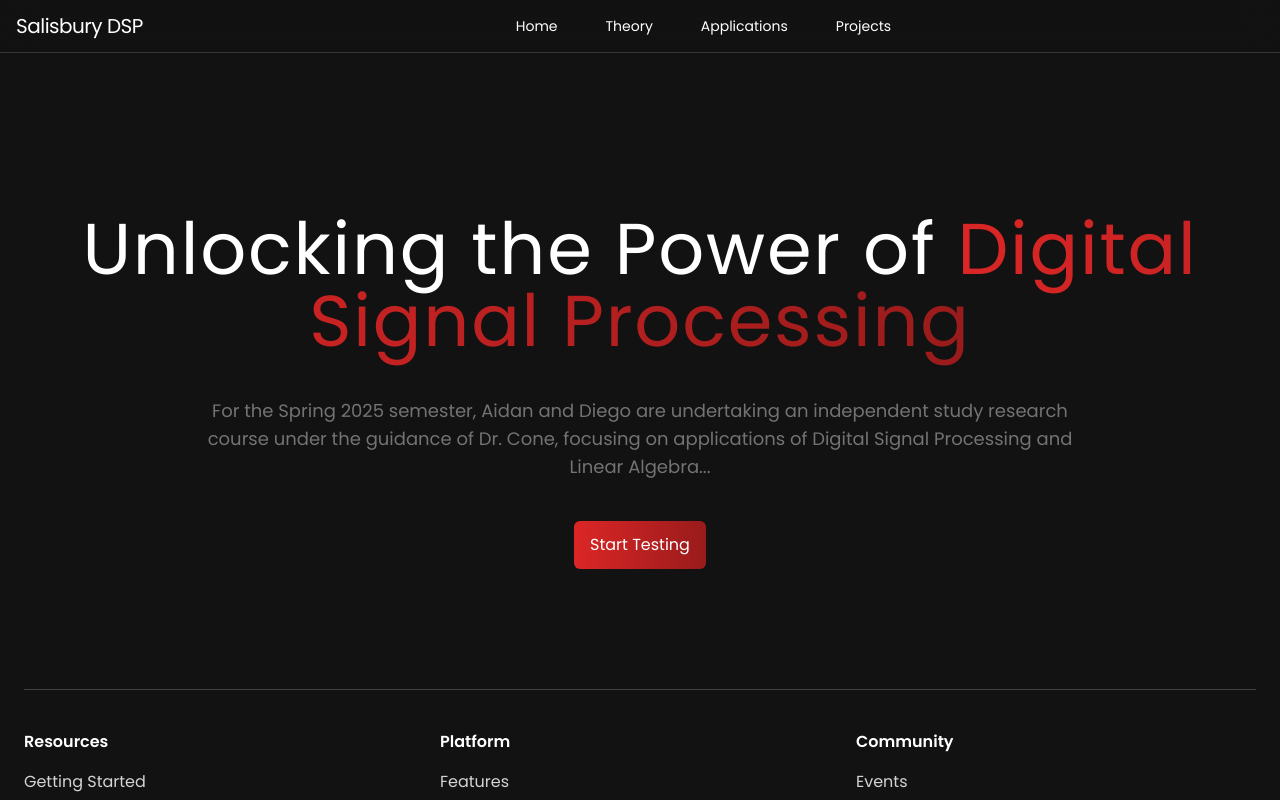
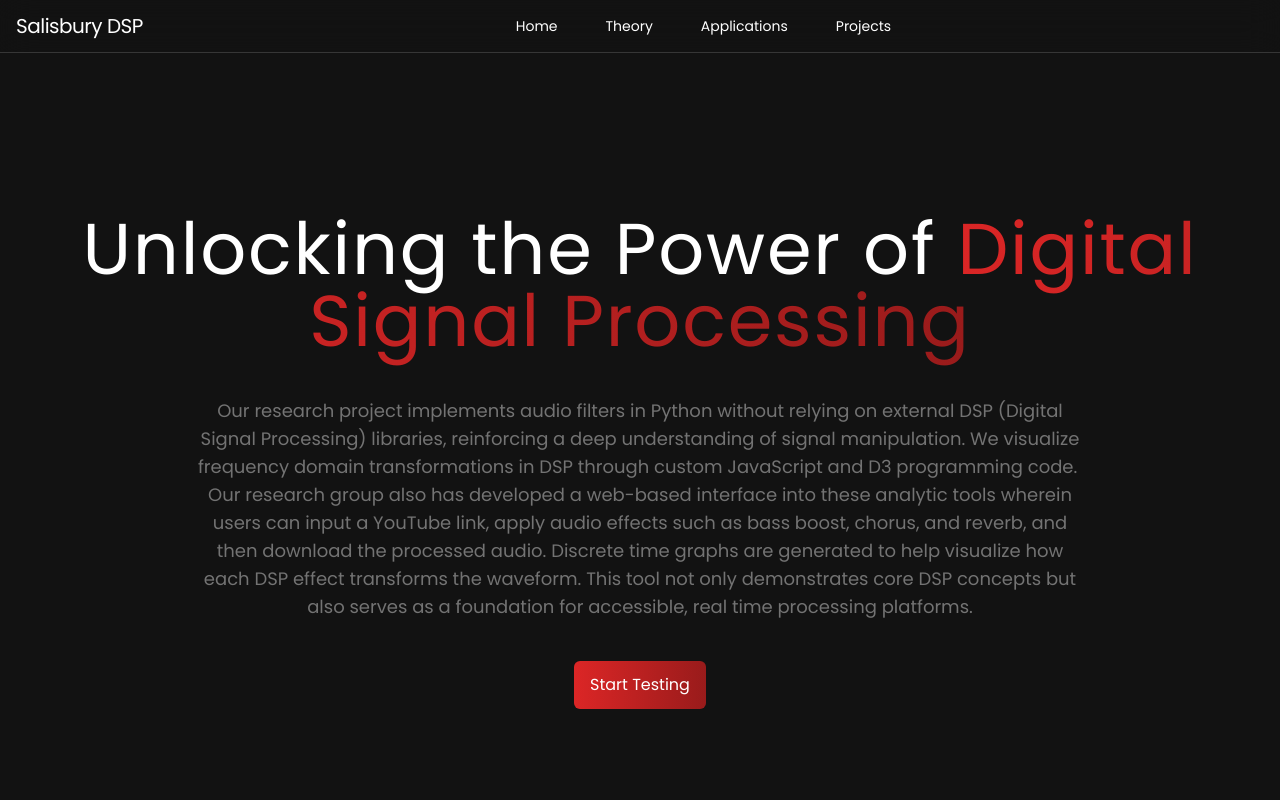
Before and after one commit to cscx1/salisburyDSP, a React (Vite) app: page / in a window 1280 px wide. Shown: the top 800 px of the page. Built offline with nearby package versions, Linux system fonts and the light colour scheme.

Commit message:
Updated HeroSection.jsx

```diff
--- a/src/components/HeroSection.jsx
+++ b/src/components/HeroSection.jsx
@@ -12,7 +12,7 @@ const HeroSection = () => {
       </h1>
 
       <p className="mt-10 text-lg text-center text-neutral-500 max-w-4xl">
-        For the Spring 2025 semester, Aidan and Diego are undertaking an independent study research course under the guidance of Dr. Cone, focusing on applications of Digital Signal Processing and Linear Algebra...
+      Our research project implements audio filters in Python without relying on external DSP (Digital Signal Processing) libraries, reinforcing a deep understanding of signal manipulation. We visualize frequency domain transformations in DSP through custom JavaScript and D3 programming code.  Our research group also has developed a web-based interface into these analytic tools wherein users can input a YouTube link, apply audio effects such as bass boost, chorus, and reverb, and then download the processed audio. Discrete time graphs are generated to help visualize how each DSP effect transforms the waveform. This tool not only demonstrates core DSP concepts but also serves as a foundation for accessible, real time processing platforms.
       </p>
 
       <div className="flex justify-center my-10">
```
